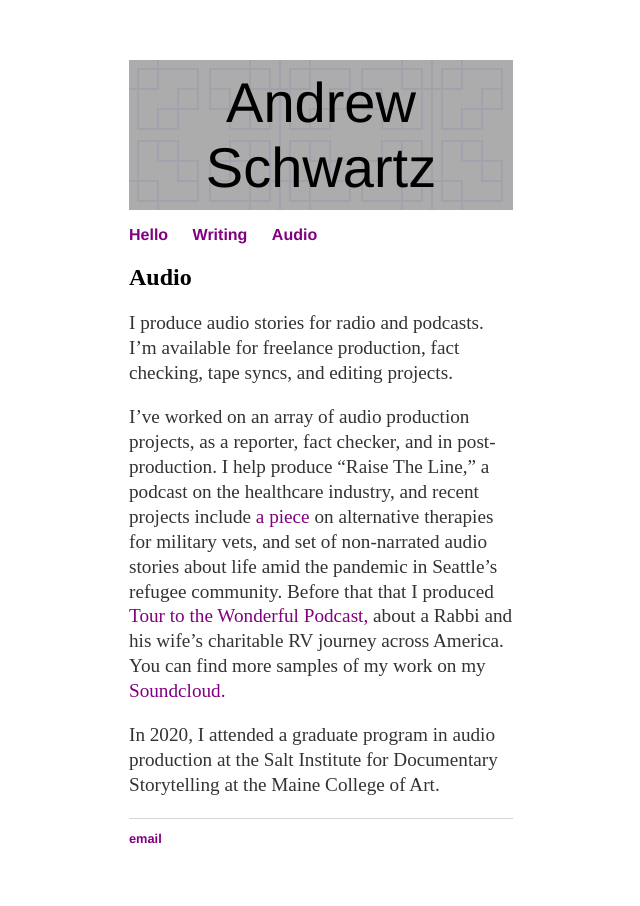
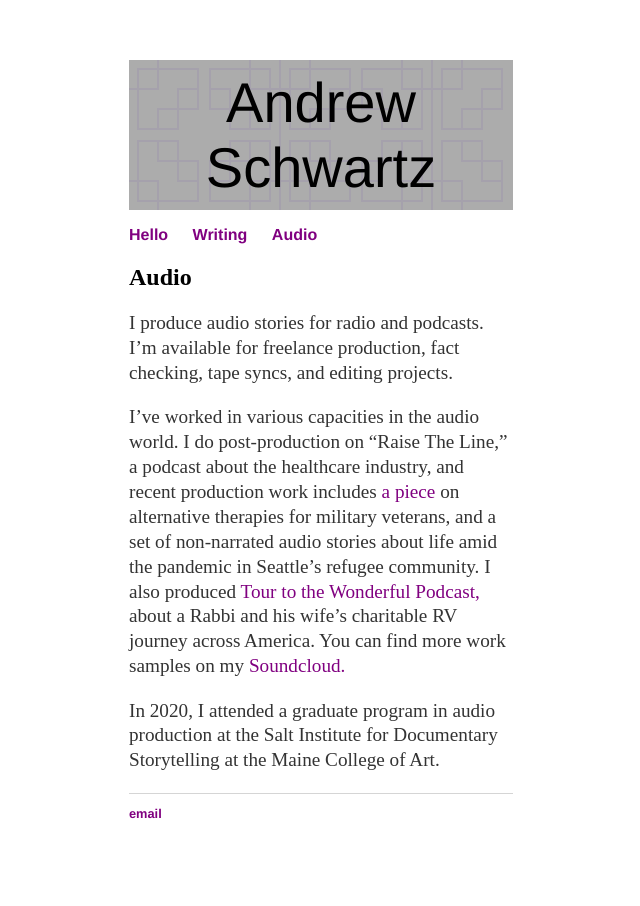
Before and after one commit to aonschwartz/aonschwartz.github.io, a Jekyll site: the page built from about/audio.md, in a window 1280 px wide. Shown: the whole page, without its empty margins (319-959 px from the left). Built offline with Jekyll 4.4.1, drawn with Linux system fonts in a browser that asks for light colours.

Commit message:
Update audio.md

```diff
--- a/about/audio.md
+++ b/about/audio.md
@@ -8,6 +8,6 @@ layout: default
 
 I produce audio stories for radio and podcasts. I'm available for freelance production, fact checking, tape syncs, and editing projects.
 
-I've worked on an array of audio production projects, as a reporter, fact checker, and in post-production. I help produce "Raise The Line," a podcast on the healthcare industry, and recent projects include [a piece](https://beta.prx.org/stories/394771) on alternative therapies for military vets, and  set of non-narrated audio stories about life amid the pandemic in Seattle's refugee community. Before that that I produced [Tour to the Wonderful Podcast,](https://open.spotify.com/show/1wkiVWYBdJGuUbLs91xFIM?si=-5Gj4OLZTaGWKDYPmaF-Cw) about a Rabbi and his wife's charitable RV journey across America. You can find more samples of my work on my [Soundcloud.](https://soundcloud.com/andrew-schwartz-191964276)
+I've worked in various capacities in the audio world. I do post-production on "Raise The Line," a podcast about the healthcare industry, and recent production work includes [a piece](https://beta.prx.org/stories/394771) on alternative therapies for military veterans, and a set of non-narrated audio stories about life amid the pandemic in Seattle's refugee community. I also produced [Tour to the Wonderful Podcast,](https://open.spotify.com/show/1wkiVWYBdJGuUbLs91xFIM?si=-5Gj4OLZTaGWKDYPmaF-Cw) about a Rabbi and his wife's charitable RV journey across America. You can find more work samples on my [Soundcloud.](https://soundcloud.com/andrew-schwartz-191964276)
 
 In 2020, I attended a graduate program in audio production at the Salt Institute for Documentary Storytelling at the Maine College of Art.
```
